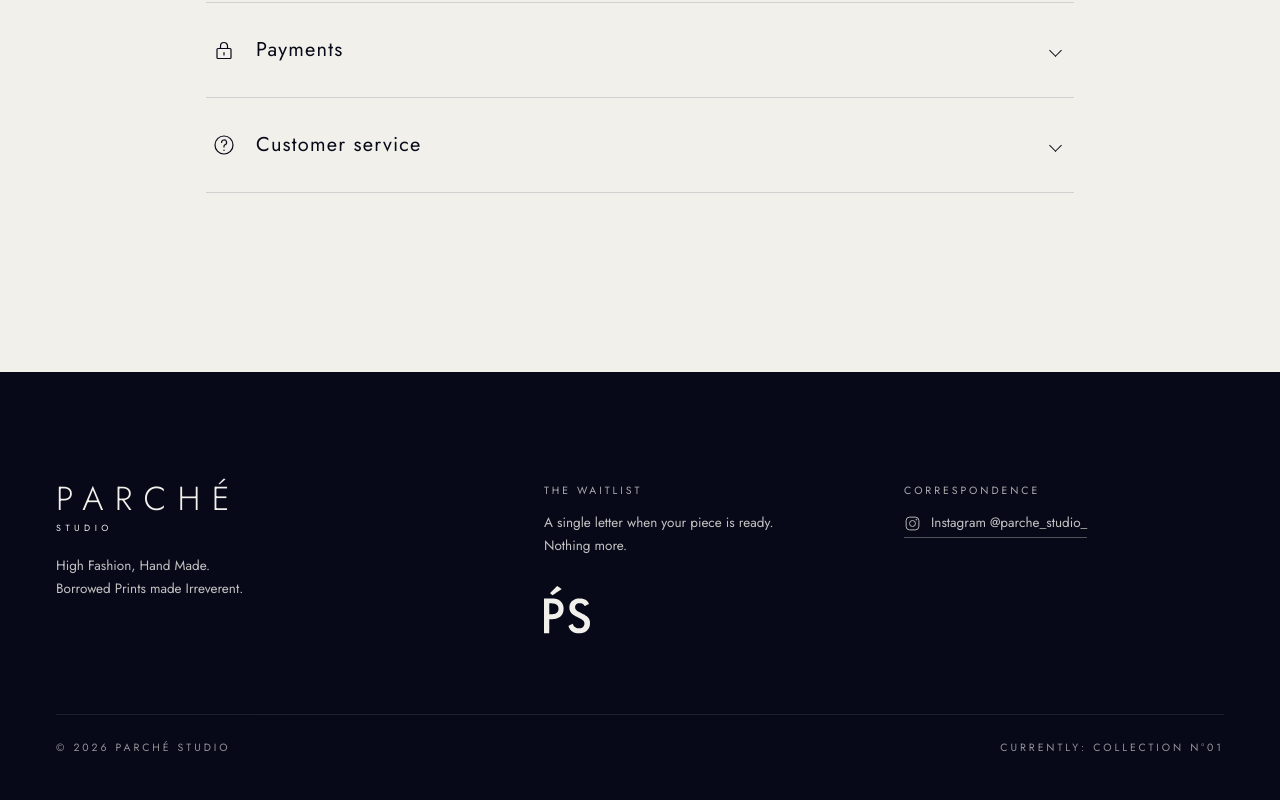
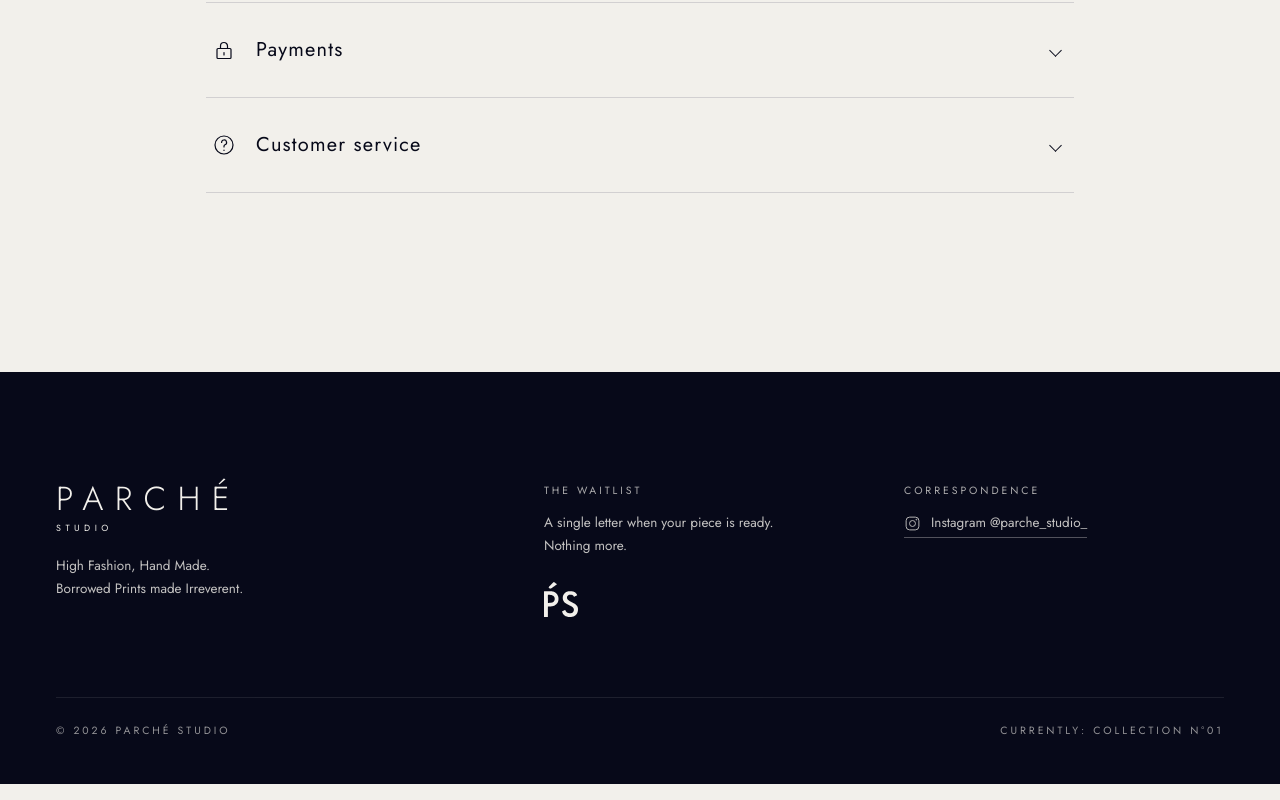
Before and after one commit to albertobautista/parche, a Next.js app: page / in a window 1280 px wide. Shown: the part 5914-6714 px from the top of the page. Built offline with nearby package versions, Linux system fonts and the light colour scheme; a web font is replaced by a local one.

Commit message:
Shrink footer monogram to 34px
Co-Authored-By: Claude Opus 5.5 (1M context) <noreply@anthropic.com>
Claude-Session: https://claude.ai/code/session_01SBLSuzNJMfYYsNxB9gh7Jh

```diff
--- a/src/app/globals.css
+++ b/src/app/globals.css
@@ -130,7 +130,7 @@ footer a:hover { border-bottom-color: currentColor; }
 footer a.ig { display: inline-flex; align-items: center; gap: 10px; }
 footer a.ig svg { flex: none; width: 17px; height: 17px; fill: none; stroke: currentColor; stroke-width: 1.3; }
 footer p { margin: 0; font-size: 13.5px; opacity: .8; max-width: 34ch; }
-footer .footer-monogram { display: block; width: 46px; height: auto; margin-top: 28px; }
+footer .footer-monogram { display: block; width: 34px; height: auto; margin-top: 24px; }
 .monogram--cream { color: var(--white); }
 .monogram--red { color: var(--red); }
 footer .legal { grid-column: 1 / -1; display: flex; justify-content: space-between; gap: 16px; flex-wrap: wrap; border-top: 1px solid rgba(242,240,235,.16); padding-top: 24px; margin-top: 40px; opacity: .6; }
```
